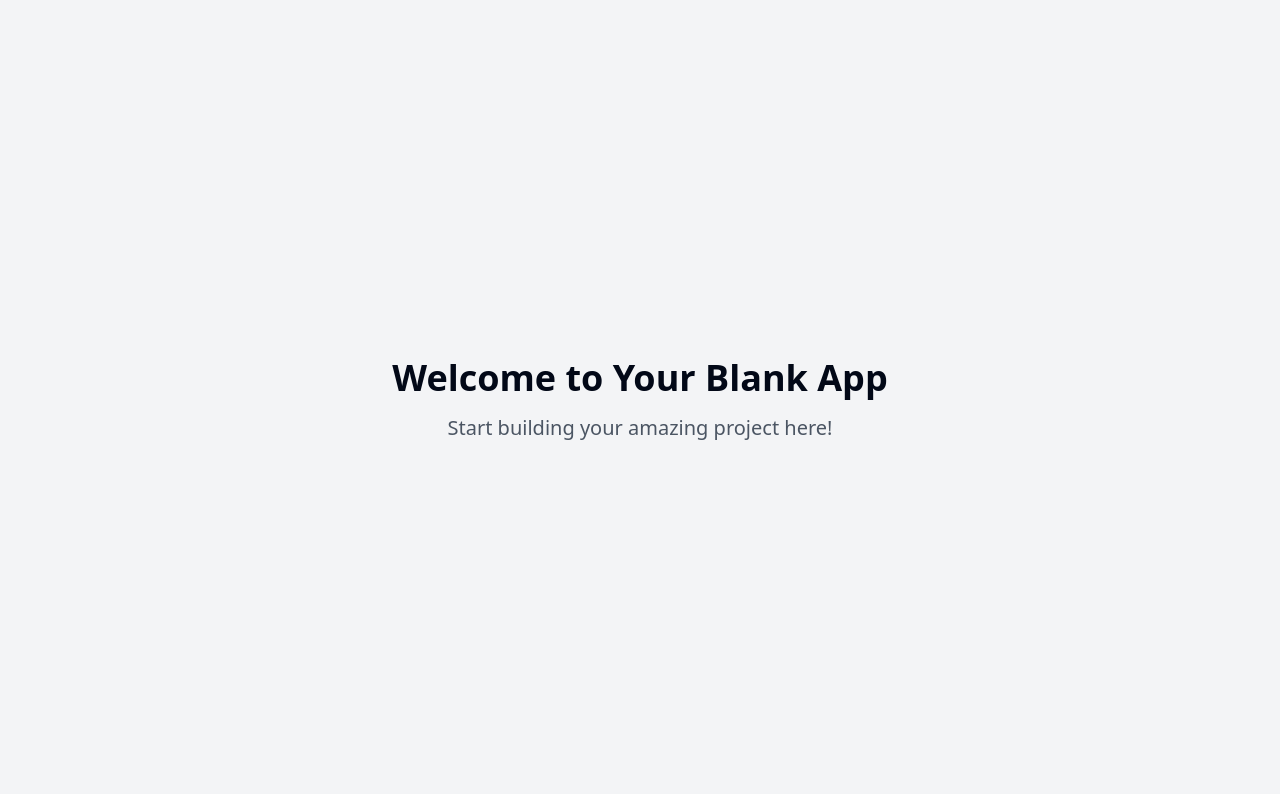
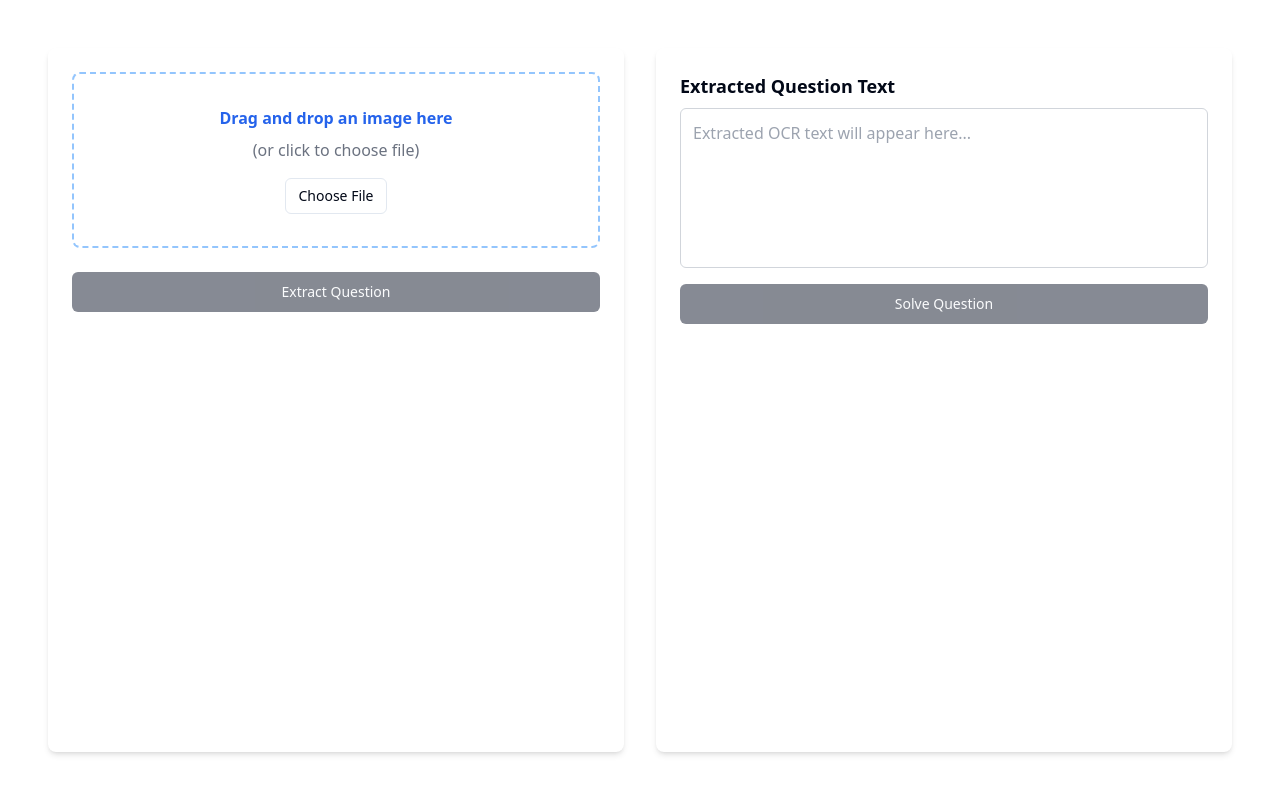
Before and after one commit to sonaaal/AI-TUTOR-PRO, a React (Vite) app: page / in a window 1280 px wide. Shown: the top 794 px of the page. Built offline with nearby package versions, Linux system fonts and the light colour scheme.

Commit message:
feat: Create home page

```diff
--- a/src/pages/Index.tsx
+++ b/src/pages/Index.tsx
@@ -1,11 +1,191 @@
-// Update this page (the content is just a fallback if you fail to update the page)
+
+import React, { useState, useRef } from "react";
+import { toast } from "@/hooks/use-toast";
+import { Button } from "@/components/ui/button";
+import { Input } from "@/components/ui/input";
+
+// Simple loading spinner component
+const LoadingSpinner = () => (
+  <div className="flex justify-center items-center py-4">
+    <div className="h-8 w-8 animate-spin rounded-full border-4 border-blue-500 border-t-transparent"></div>
+  </div>
+);
 
 const Index = () => {
+  const [selectedFile, setSelectedFile] = useState<File | null>(null);
+  const [imagePreviewUrl, setImagePreviewUrl] = useState<string | null>(null);
+  const [ocrText, setOcrText] = useState("");
+  const [loading, setLoading] = useState(false);
+
+  const fileInputRef = useRef<HTMLInputElement | null>(null);
+
+  // Handle file selection and preview
+  const onFileChange = (e: React.ChangeEvent<HTMLInputElement>) => {
+    const file = e.target.files?.[0] ?? null;
+    if (!file) return;
+    if (file.size > 5 * 1024 * 1024) {
+      toast({
+        title: "File too large",
+        description: "Please upload a file smaller than 5MB.",
+        variant: "destructive",
+      });
+      return;
+    }
+    setSelectedFile(file);
+    const reader = new FileReader();
+    reader.onloadend = () => {
+      setImagePreviewUrl(reader.result as string);
+    };
+    reader.readAsDataURL(file);
+  };
+
+  // Handle drag and drop file
+  const onDrop = (e: React.DragEvent<HTMLDivElement>) => {
+    e.preventDefault();
+    const file = e.dataTransfer.files?.[0] ?? null;
+    if (!file) return;
+    if (file.size > 5 * 1024 * 1024) {
+      toast({
+        title: "File too large",
+        description: "Please upload a file smaller than 5MB.",
+        variant: "destructive",
+      });
+      return;
+    }
+    setSelectedFile(file);
+    const reader = new FileReader();
+    reader.onloadend = () => {
+      setImagePreviewUrl(reader.result as string);
+    };
+    reader.readAsDataURL(file);
+  };
+
+  const onDragOver = (e: React.DragEvent<HTMLDivElement>) => {
+    e.preventDefault();
+  };
+
+  // Mock OCR extraction on button click to simulate
+  const extractQuestion = () => {
+    if (!selectedFile) {
+      toast({
+        title: "No file selected",
+        description: "Please upload an image file first.",
+        variant: "destructive",
+      });
+      return;
+    }
+    setLoading(true);
+    setTimeout(() => {
+      // For demo, pretend we extracted text from image
+      setOcrText(
+        "Solve for x: 2x + 5 = 17\n\nPlease enter your solution here."
+      );
+      setLoading(false);
+      toast({
+        title: "Question extracted",
+        description: "You can edit the question or proceed to solve it.",
+      });
+    }, 2000);
+  };
+
+  // Mock solve question handler (just toast for now)
+  const solveQuestion = () => {
+    if (!ocrText.trim()) {
+      toast({
+        title: "No question text",
+        description: "Please extract and/or enter a question before solving.",
+        variant: "destructive",
+      });
+      return;
+    }
+    toast({
+      title: "Solving question",
+      description: "Step-by-step solution will appear here soon!",
+    });
+    // TODO: implement real solving flow
+  };
+
+  // Reset all states to try again
+  const tryAnother = () => {
+    setSelectedFile(null);
+    setImagePreviewUrl(null);
+    setOcrText("");
+    setLoading(false);
+  };
+
   return (
-    <div className="min-h-screen flex items-center justify-center bg-gray-100">
-      <div className="text-center">
-        <h1 className="text-4xl font-bold mb-4">Welcome to Your Blank App</h1>
-        <p className="text-xl text-gray-600">Start building your amazing project here!</p>
+    <div className="min-h-screen flex flex-col md:flex-row bg-soft-blue-50 p-6 md:p-12 gap-8">
+      {/* Left Section */}
+      <div className="md:w-1/2 flex flex-col items-center bg-white rounded-lg shadow-md p-6">
+        <div
+          className="w-full border-2 border-dashed border-blue-300 rounded-lg p-8 flex flex-col items-center justify-center cursor-pointer hover:border-blue-500 transition-colors"
+          onDrop={onDrop}
+          onDragOver={onDragOver}
+          onClick={() => fileInputRef.current?.click()}
+          aria-label="Drag and drop image or click to select file"
+        >
+          <p className="text-blue-600 mb-2 font-semibold">
+            Drag and drop an image here
+          </p>
+          <p className="text-gray-500 mb-4">(or click to choose file)</p>
+          <Button variant="outline" size="sm" type="button" onClick={() => fileInputRef.current?.click()}>
+            Choose File
+          </Button>
+          <input
+            type="file"
+            accept="image/jpeg,image/png,application/pdf"
+            ref={fileInputRef}
+            className="hidden"
+            onChange={onFileChange}
+          />
+        </div>
+        {imagePreviewUrl && (
+          <img
+            src={imagePreviewUrl}
+            alt="Uploaded preview"
+            className="mt-4 max-h-52 object-contain rounded"
+          />
+        )}
+        <Button
+          className="mt-6 w-full"
+          onClick={extractQuestion}
+          disabled={loading || !selectedFile}
+        >
+          {loading ? "Extracting..." : "Extract Question"}
+        </Button>
+      </div>
+
+      {/* Right Section */}
+      <div className="md:w-1/2 flex flex-col bg-white rounded-lg shadow-md p-6">
+        <label htmlFor="ocrOutput" className="text-lg font-semibold mb-2">
+          Extracted Question Text
+        </label>
+        <textarea
+          id="ocrOutput"
+          className="resize-none p-3 border border-gray-300 rounded-md min-h-[160px] text-gray-700"
+          value={ocrText}
+          onChange={(e) => setOcrText(e.target.value)}
+          placeholder="Extracted OCR text will appear here..."
+          disabled={loading}
+        />
+        <Button
+          className="mt-4"
+          onClick={solveQuestion}
+          disabled={loading || !ocrText.trim()}
+        >
+          Solve Question
+        </Button>
+        {loading && <LoadingSpinner />}
+        {ocrText && (
+          <Button
+            variant="ghost"
+            size="sm"
+            className="mt-6 self-start text-blue-500"
+            onClick={tryAnother}
+          >
+            Try Another
+          </Button>
+        )}
       </div>
     </div>
   );
```
